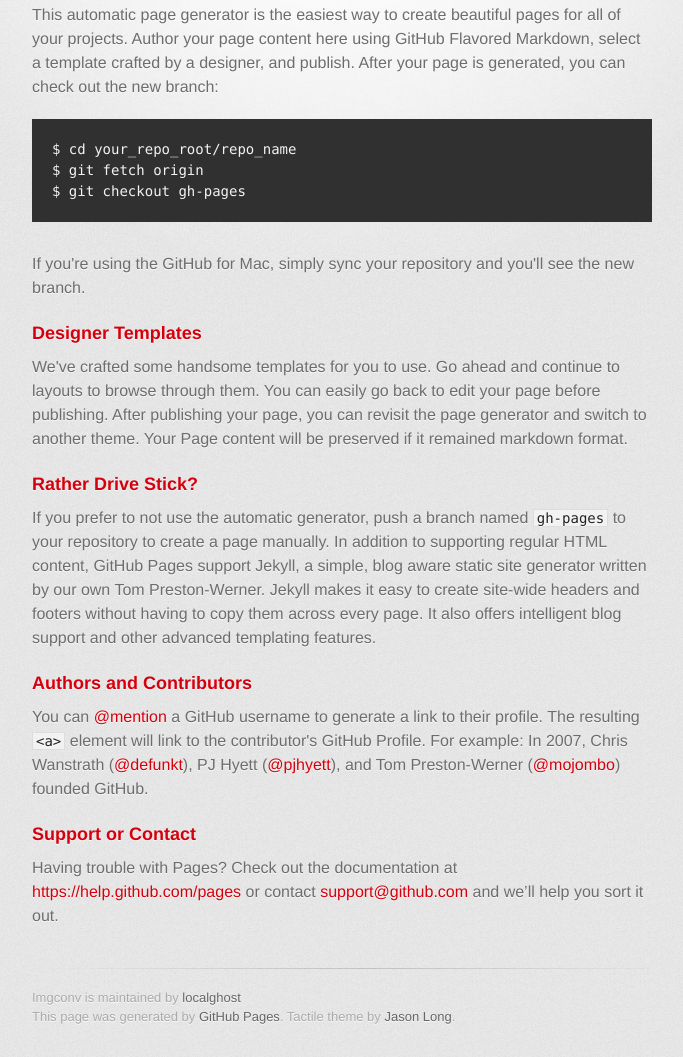
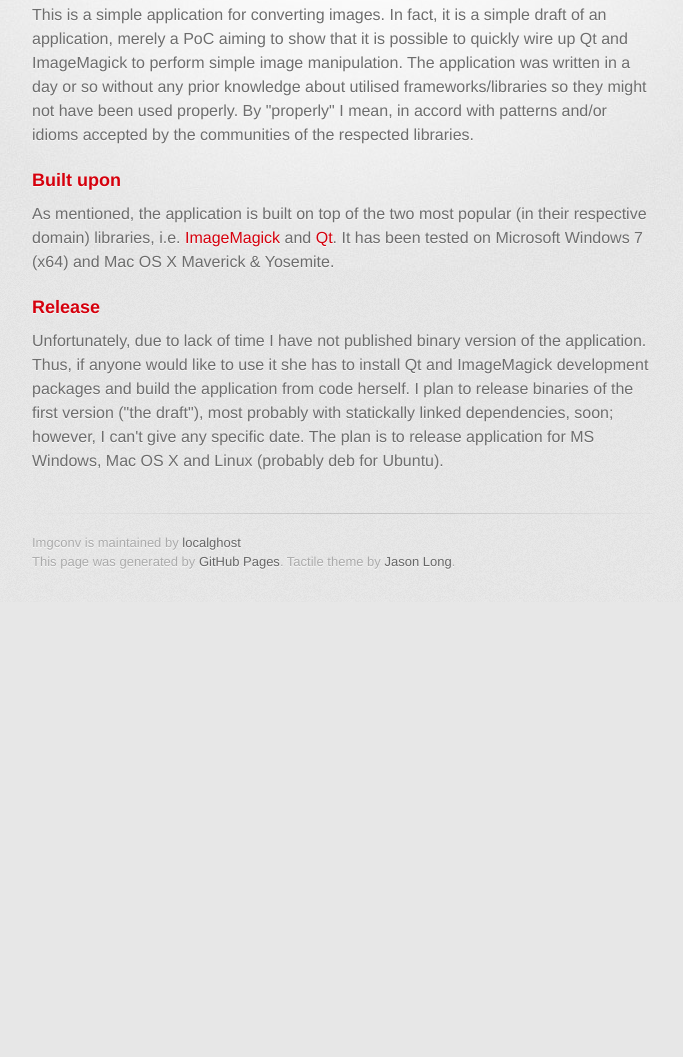
Before and after one commit to localghost/imgconv, a plain HTML site: page index.html in a window 1280 px wide. Shown: the part 303-1360 px from the top of the page, without its empty margins (298-981 px from the left). After the commit the page ends 905 px from the top, so only its background shows below. Drawn offline with Linux system fonts and the light colour scheme; a web font is replaced by a local one.

Commit message:
Add initial content of the main page

```diff
--- a/index.html
+++ b/index.html
@@ -31,37 +31,18 @@
         <hr>
 
         <section id="main_content">
-          <h3>
-<a id="about" class="anchor" href="#about" aria-hidden="true"><span class="octicon octicon-link"></span></a>About</h3>
+          <h3><a id="about" class="anchor" href="#about" aria-hidden="true"><span class="octicon octicon-link"></span></a>About</h3>
 
-<p>This automatic page generator is the easiest way to create beautiful pages for all of your projects. Author your page content here using GitHub Flavored Markdown, select a template crafted by a designer, and publish. After your page is generated, you can check out the new branch:</p>
+<p>This is a simple application for converting images. In fact, it is a simple draft of an application, merely a PoC aiming to show that it is possible to quickly wire up Qt and ImageMagick to perform simple image manipulation. The application was written in a day or so without any prior knowledge about utilised frameworks/libraries so they might not have been used properly. By "properly" I mean, in accord with patterns and/or idioms accepted by the communities of the respected libraries.</p>
 
-<pre><code>$ cd your_repo_root/repo_name
-$ git fetch origin
-$ git checkout gh-pages
-</code></pre>
+<h3><a id="kudos" class="anchor" href="#kudos" aria-hidden="true"><span class="octicon octicon-link"></span></a>Built upon</h3>
 
-<p>If you're using the GitHub for Mac, simply sync your repository and you'll see the new branch.</p>
+<p>As mentioned, the application is built on top of the two most popular (in their respective domain) libraries, i.e. <a href="http://www.imagemagick.org" target="_blank">ImageMagick</a> and <a href="http://www.qt.io" target="_blank">Qt</a>. It has been tested on Microsoft Windows 7 (x64) and Mac OS X Maverick &amp; Yosemite.</p>
 
-<h3>
-<a id="designer-templates" class="anchor" href="#designer-templates" aria-hidden="true"><span class="octicon octicon-link"></span></a>Designer Templates</h3>
+<h3><a id="binaries" class="anchor" href="#binaries" aria-hidden="true"><span class="octicon octicon-link"></span></a>Release</h3>
 
-<p>We've crafted some handsome templates for you to use. Go ahead and continue to layouts to browse through them. You can easily go back to edit your page before publishing. After publishing your page, you can revisit the page generator and switch to another theme. Your Page content will be preserved if it remained markdown format.</p>
+<p>Unfortunately, due to lack of time I have not published binary version of the application. Thus, if anyone would like to use it she has to install Qt and ImageMagick development packages and build the application from code herself. I plan to release binaries of the first version ("the draft"), most probably with statickally linked dependencies, soon; however, I can't give any specific date. The plan is to release application for MS Windows, Mac OS X and Linux (probably deb for Ubuntu).</p>
 
-<h3>
-<a id="rather-drive-stick" class="anchor" href="#rather-drive-stick" aria-hidden="true"><span class="octicon octicon-link"></span></a>Rather Drive Stick?</h3>
-
-<p>If you prefer to not use the automatic generator, push a branch named <code>gh-pages</code> to your repository to create a page manually. In addition to supporting regular HTML content, GitHub Pages support Jekyll, a simple, blog aware static site generator written by our own Tom Preston-Werner. Jekyll makes it easy to create site-wide headers and footers without having to copy them across every page. It also offers intelligent blog support and other advanced templating features.</p>
-
-<h3>
-<a id="authors-and-contributors" class="anchor" href="#authors-and-contributors" aria-hidden="true"><span class="octicon octicon-link"></span></a>Authors and Contributors</h3>
-
-<p>You can <a href="https://github.com/blog/821" class="user-mention">@mention</a> a GitHub username to generate a link to their profile. The resulting <code>&lt;a&gt;</code> element will link to the contributor's GitHub Profile. For example: In 2007, Chris Wanstrath (<a href="https://github.com/defunkt" class="user-mention">@defunkt</a>), PJ Hyett (<a href="https://github.com/pjhyett" class="user-mention">@pjhyett</a>), and Tom Preston-Werner (<a href="https://github.com/mojombo" class="user-mention">@mojombo</a>) founded GitHub.</p>
-
-<h3>
-<a id="support-or-contact" class="anchor" href="#support-or-contact" aria-hidden="true"><span class="octicon octicon-link"></span></a>Support or Contact</h3>
-
-<p>Having trouble with Pages? Check out the documentation at <a href="https://help.github.com/pages">https://help.github.com/pages</a> or contact <a href="mailto:support@github.com">support@github.com</a> and we’ll help you sort it out.</p>
         </section>
 
         <footer>
```
